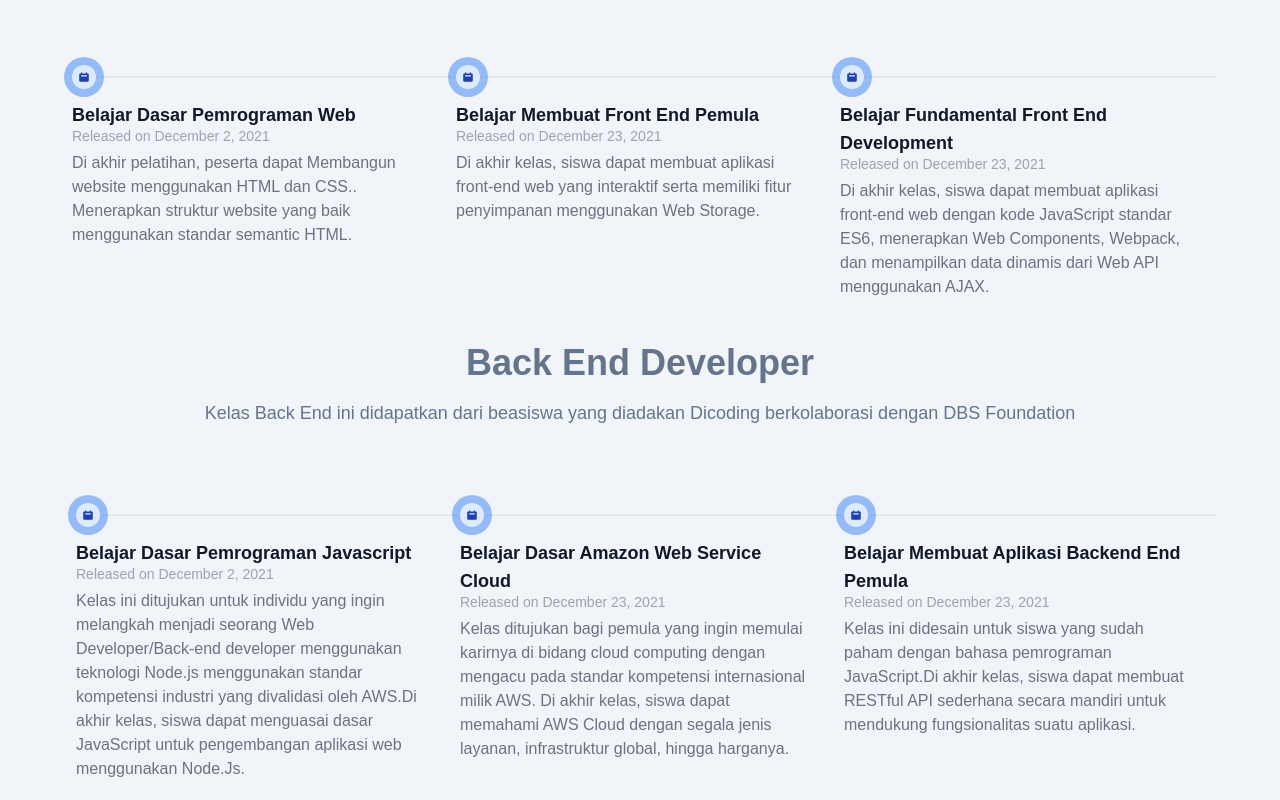
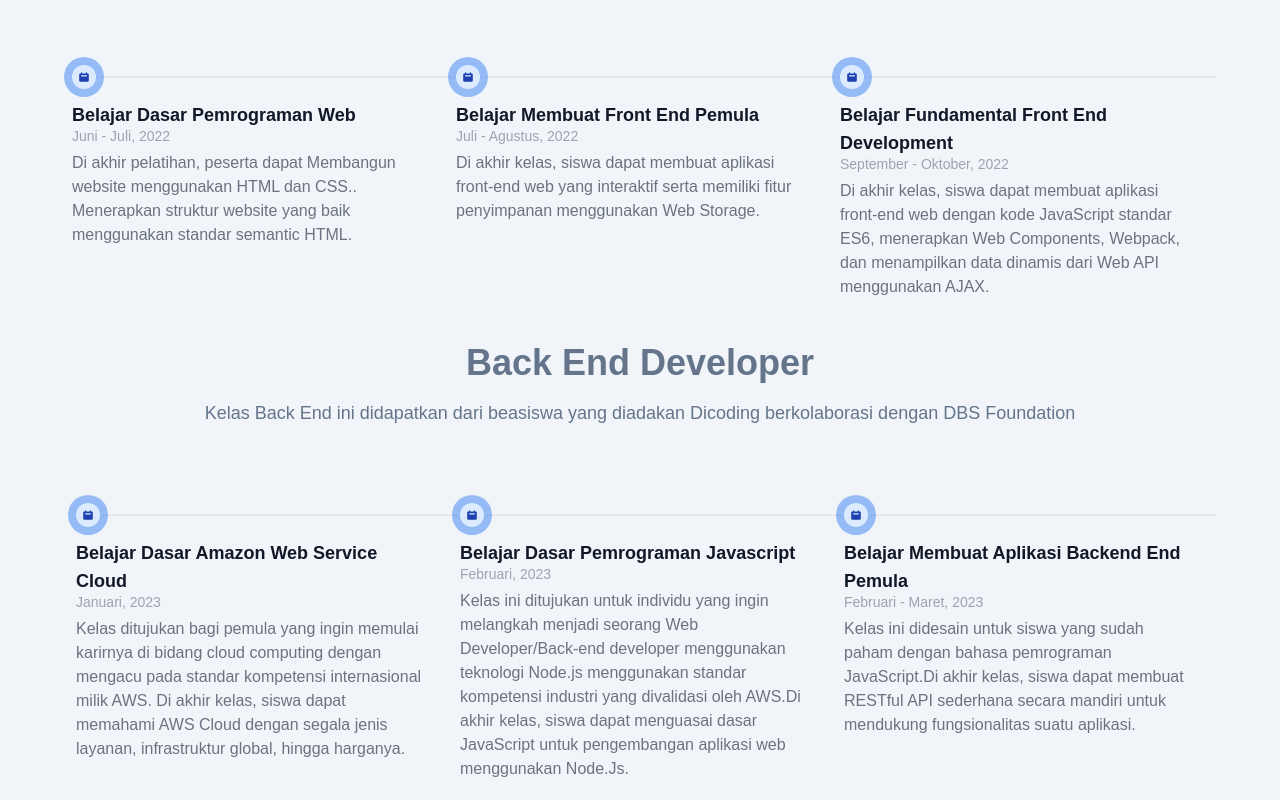
Before and after one commit to indratrst/indra-portofolio, a website: page index.html in a window 1280 px wide. Shown: the part 2080-2880 px from the top of the page. Drawn offline with Linux system fonts and the light colour scheme.

Commit message:
Edit Content Date Achievement

```diff
--- a/index.html
+++ b/index.html
@@ -360,9 +360,9 @@
                   <div class="mt-3 sm:pr-8 md:w-96">
                     <h3 class="text-lg font-semibold text-gray-900 dark:text-white">Belajar Dasar
                       Pemrograman Web</h3>
-                    <time class="block mb-2 text-sm font-normal leading-none text-gray-400 dark:text-gray-500">Released
-                      on
-                      December 2, 2021</time>
+                    <time class="block mb-2 text-sm font-normal leading-none text-gray-400 dark:text-gray-500">
+                      Juni - Juli,
+                      2022</time>
                     <p class="text-base font-normal text-gray-500 dark:text-gray-400">Di akhir
                       pelatihan, peserta dapat
                       Membangun website menggunakan HTML dan CSS..
@@ -387,9 +387,9 @@
                     <h3 class="text-lg font-semibold text-gray-900 dark:text-white">Belajar Membuat
                       Front End Pemula
                     </h3>
-                    <time class="block mb-2 text-sm font-normal leading-none text-gray-400 dark:text-gray-500">Released
-                      on
-                      December 23, 2021</time>
+                    <time class="block mb-2 text-sm font-normal leading-none text-gray-400 dark:text-gray-500">Juli -
+                      Agustus,
+                      2022</time>
                     <p class="text-base font-normal text-gray-500 dark:text-gray-400">Di akhir
                       kelas, siswa dapat
                       membuat aplikasi front-end web yang interaktif serta memiliki fitur
@@ -414,9 +414,8 @@
                     <h3 class="text-lg font-semibold text-gray-900 dark:text-white">Belajar
                       Fundamental Front End
                       Development</h3>
-                    <time class="block mb-2 text-sm font-normal leading-none text-gray-400 dark:text-gray-500">Released
-                      on
-                      December 23, 2021</time>
+                    <time class="block mb-2 text-sm font-normal leading-none text-gray-400 dark:text-gray-500">September
+                      - Oktober, 2022</time>
                     <p class="text-base font-normal text-gray-500 dark:text-gray-400">Di akhir
                       kelas, siswa dapat
                       membuat aplikasi front-end web dengan kode JavaScript standar ES6,
@@ -441,9 +440,8 @@
                     <h3 class="text-lg font-semibold text-gray-900 dark:text-white">Menjadi Expert
                       Front End Development
                     </h3>
-                    <time class="block mb-2 text-sm font-normal leading-none text-gray-400 dark:text-gray-500">Released
-                      on
-                      January 5, 2022</time>
+                    <time class="block mb-2 text-sm font-normal leading-none text-gray-400 dark:text-gray-500">November
+                      2022 - January, 2023</time>
                     <p class="text-base font-normal text-gray-500 dark:text-gray-400">Di akhir
                       kelas, siswa dapat
                       membuat aplikasi front-end web yang responsif, memiliki aksesibilitas yang
@@ -465,6 +463,36 @@
                   yang diadakan Dicoding berkolaborasi dengan DBS Foundation</p>
               </div>
               <ol class="items-baseline p-3 sm:flex overflow-x-scroll">
+
+                <li class="relative mb-6 sm:mb-0">
+                  <div class="flex items-center">
+                    <div class="z-10 flex items-center justify-center w-6 h-6 bg-blue-100 rounded-full ring-0 ring-blue-400
+                       dark:bg-blue-900 sm:ring-8 dark:ring-blue-300 shrink-0">
+                      <svg aria-hidden="true" class="w-3 h-3 text-blue-800 dark:text-blue-300" fill="currentColor"
+                        viewBox="0 0 20 20" xmlns="http://www.w3.org/2000/svg">
+                        <path fill-rule="evenodd"
+                          d="M6 2a1 1 0 00-1 1v1H4a2 2 0 00-2 2v10a2 2 0 002 2h12a2 2 0 002-2V6a2 2 0 00-2-2h-1V3a1 1 0 10-2 0v1H7V3a1 1 0 00-1-1zm0 5a1 1 0 000 2h8a1 1 0 100-2H6z"
+                          clip-rule="evenodd"></path>
+                      </svg>
+                    </div>
+                    <div class="hidden sm:flex w-full bg-gray-200 h-0.5 dark:bg-gray-700"></div>
+                  </div>
+                  <div class="mt-3 sm:pr-8 md:w-96">
+                    <h3 class="text-lg font-semibold text-gray-900 dark:text-white">Belajar Dasar
+                      Amazon Web Service
+                      Cloud
+                    </h3>
+                    <time class="block mb-2 text-sm font-normal leading-none text-gray-400 dark:text-gray-500">Januari,
+                      2023</time>
+                    <p class="text-base font-normal text-gray-500 dark:text-gray-400">Kelas
+                      ditujukan bagi pemula yang
+                      ingin memulai karirnya di bidang cloud computing dengan mengacu pada standar
+                      kompetensi
+                      internasional milik AWS. Di akhir kelas, siswa dapat
+                      memahami AWS Cloud dengan segala jenis layanan, infrastruktur global, hingga
+                      harganya.</p>
+                  </div>
+                </li>
                 <li class="relative mb-6 sm:mb-0">
                   <div class="flex items-center">
                     <div class="z-10 flex items-center justify-center w-6 h-6 bg-blue-100 rounded-full ring-0 ring-blue-400
@@ -482,9 +510,8 @@
                     <h3 class="text-lg font-semibold text-gray-900 dark:text-white">Belajar Dasar
                       Pemrograman Javascript
                     </h3>
-                    <time class="block mb-2 text-sm font-normal leading-none text-gray-400 dark:text-gray-500">Released
-                      on
-                      December 2, 2021</time>
+                    <time class="block mb-2 text-sm font-normal leading-none text-gray-400 dark:text-gray-500">Februari,
+                      2023</time>
                     <p class="text-base font-normal text-gray-500 dark:text-gray-400">Kelas ini
                       ditujukan untuk individu
                       yang ingin melangkah menjadi seorang Web Developer/Back-end developer
@@ -509,42 +536,11 @@
                     <div class="hidden sm:flex w-full bg-gray-200 h-0.5 dark:bg-gray-700"></div>
                   </div>
                   <div class="mt-3 sm:pr-8 md:w-96">
-                    <h3 class="text-lg font-semibold text-gray-900 dark:text-white">Belajar Dasar
-                      Amazon Web Service
-                      Cloud
-                    </h3>
-                    <time class="block mb-2 text-sm font-normal leading-none text-gray-400 dark:text-gray-500">Released
-                      on
-                      December 23, 2021</time>
-                    <p class="text-base font-normal text-gray-500 dark:text-gray-400">Kelas
-                      ditujukan bagi pemula yang
-                      ingin memulai karirnya di bidang cloud computing dengan mengacu pada standar
-                      kompetensi
-                      internasional milik AWS. Di akhir kelas, siswa dapat
-                      memahami AWS Cloud dengan segala jenis layanan, infrastruktur global, hingga
-                      harganya.</p>
-                  </div>
-                </li>
-                <li class="relative mb-6 sm:mb-0">
-                  <div class="flex items-center">
-                    <div class="z-10 flex items-center justify-center w-6 h-6 bg-blue-100 rounded-full ring-0 ring-blue-400
-                       dark:bg-blue-900 sm:ring-8 dark:ring-blue-300 shrink-0">
-                      <svg aria-hidden="true" class="w-3 h-3 text-blue-800 dark:text-blue-300" fill="currentColor"
-                        viewBox="0 0 20 20" xmlns="http://www.w3.org/2000/svg">
-                        <path fill-rule="evenodd"
-                          d="M6 2a1 1 0 00-1 1v1H4a2 2 0 00-2 2v10a2 2 0 002 2h12a2 2 0 002-2V6a2 2 0 00-2-2h-1V3a1 1 0 10-2 0v1H7V3a1 1 0 00-1-1zm0 5a1 1 0 000 2h8a1 1 0 100-2H6z"
-                          clip-rule="evenodd"></path>
-                      </svg>
-                    </div>
-                    <div class="hidden sm:flex w-full bg-gray-200 h-0.5 dark:bg-gray-700"></div>
-                  </div>
-                  <div class="mt-3 sm:pr-8 md:w-96">
                     <h3 class="text-lg font-semibold text-gray-900 dark:text-white">Belajar Membuat
                       Aplikasi Backend End
                       Pemula</h3>
-                    <time class="block mb-2 text-sm font-normal leading-none text-gray-400 dark:text-gray-500">Released
-                      on
-                      December 23, 2021</time>
+                    <time class="block mb-2 text-sm font-normal leading-none text-gray-400 dark:text-gray-500">Februari
+                      - Maret, 2023</time>
                     <p class="text-base font-normal text-gray-500 dark:text-gray-400">Kelas ini
                       didesain untuk siswa
                       yang sudah paham dengan bahasa pemrograman JavaScript.Di akhir kelas, siswa
@@ -553,8 +549,6 @@
                     </p>
                   </div>
                 </li>
-
-
               </ol>
             </div>
           </div>
@@ -727,16 +721,13 @@
 
 
       <div class="project-card">
-        <a href="#">
-          <img class="rounded-t-lg" src="./dist/image/myproject/first-subs.png" alt="" />
-        </a>
+        <img class="rounded-t-lg" src="./dist/image/myproject/first-subs.png" alt="" />
         <div class="p-5">
-          <a href="#">
-            <h5 class="mb-2 text-2xl font-bold tracking-tight text-gray-900 dark:text-white">Landing page
-            </h5>
-          </a>
+          <h5 class="mb-2 text-2xl font-bold tracking-tight text-gray-900 dark:text-white">Landing page
+          </h5>
           <p class="mb-3 font-normal text-gray-700 dark:text-gray-400">Salah satu hasil explore dari youtube yang
             menggunakan tailwind namun diproject ini diubah menjadi hanya menggunakan Html,Css dan sedikit Javascript.
+            <br>
             Tech Stack :
             <span
               class="inline-flex items-center px-3 py-2 mt-2 text-sm font-medium text-center text-white bg-red-700 rounded-lg hover:bg-red-800 focus:ring-4 focus:outline-none focus:ring-blue-300 dark:bg-red-600 dark:hover:bg-red-700 dark:focus:ring-red-800">
@@ -792,6 +783,7 @@
           <p class="mb-3 font-normal text-gray-700 dark:text-gray-400">Tugas akhir dari Kelas Front End
             [Beginner],pada project ini dapat melakukan Create Read Delete dan Update serta memanfaatkan local storage
             guna penyimpanan data yang ada.
+            <br>
             Tech Stack :
             <span
               class="inline-flex items-center px-3 py-2 mt-2 text-sm font-medium text-center text-white bg-red-700 rounded-lg hover:bg-red-800 focus:ring-4 focus:outline-none focus:ring-blue-300 dark:bg-red-600 dark:hover:bg-red-700 dark:focus:ring-red-800">
@@ -844,6 +836,7 @@
           </a>
           <p class="mb-3 font-normal text-gray-700 dark:text-gray-400">Submission dari kelas Front End Web
             [Expert],Mengolah data dari Api,Penggunaan Pwa dan menggunakan indexDB lalu terdapat e2e testing.
+            <br>
             Tech Stack:
             <span
               class="inline-flex items-center px-3 py-2 mt-2 text-sm font-medium text-center text-white bg-red-700 rounded-lg hover:bg-red-800 focus:ring-4 focus:outline-none focus:ring-blue-300 dark:bg-red-600 dark:hover:bg-red-700 dark:focus:ring-red-800">
@@ -916,6 +909,8 @@
           <p class="mb-3 font-normal text-gray-700 dark:text-gray-400">Submission dari kelas [Beginner-Intermediate],
             aplikasi front-end web dengan kode JavaScript standar ES6, menerapkan Web Components, Webpack, dan
             menampilkan data dinamis dari Web API menggunakan AJAX.
+            <br>
+            Tech Stack:
             <span
               class="inline-flex items-center px-3 py-2 mt-2 text-sm font-medium text-center text-white bg-red-700 rounded-lg hover:bg-red-800 focus:ring-4 focus:outline-none focus:ring-blue-300 dark:bg-red-600 dark:hover:bg-red-700 dark:focus:ring-red-800">
               <svg role="img" width="22px" class="fill-current" viewBox="0 0 24 24" xmlns="http://www.w3.org/2000/svg">
```
